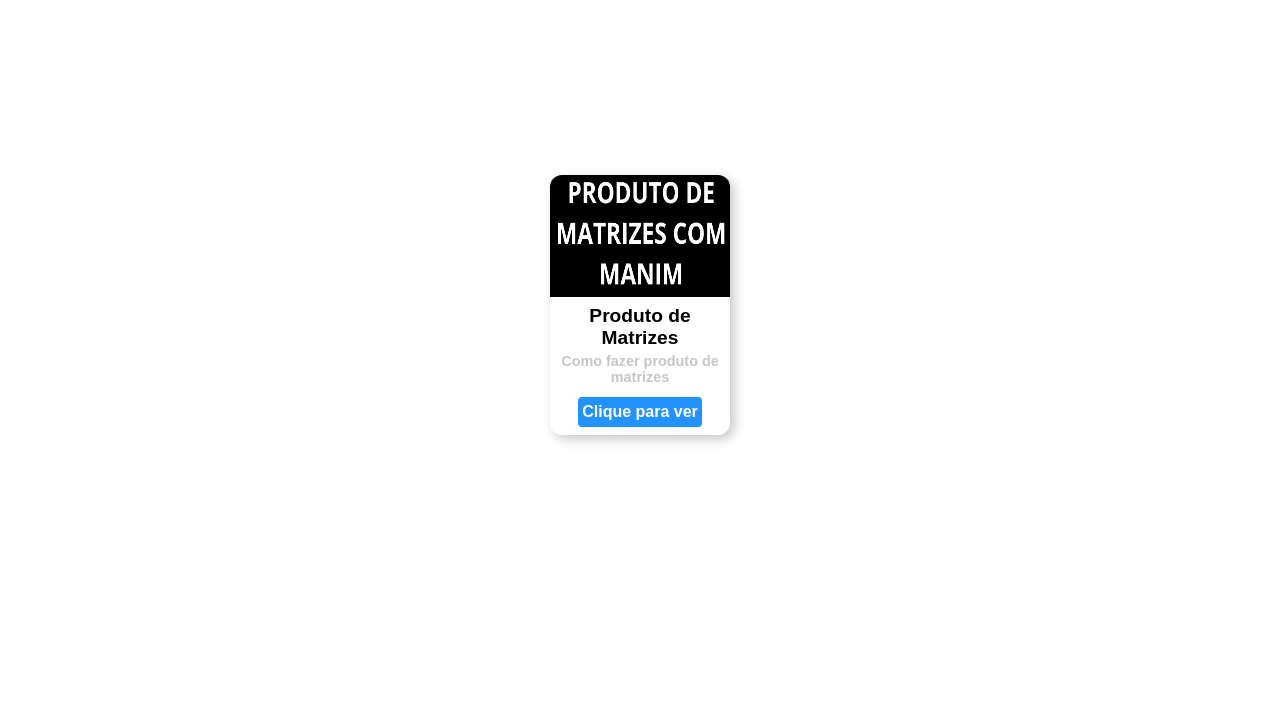
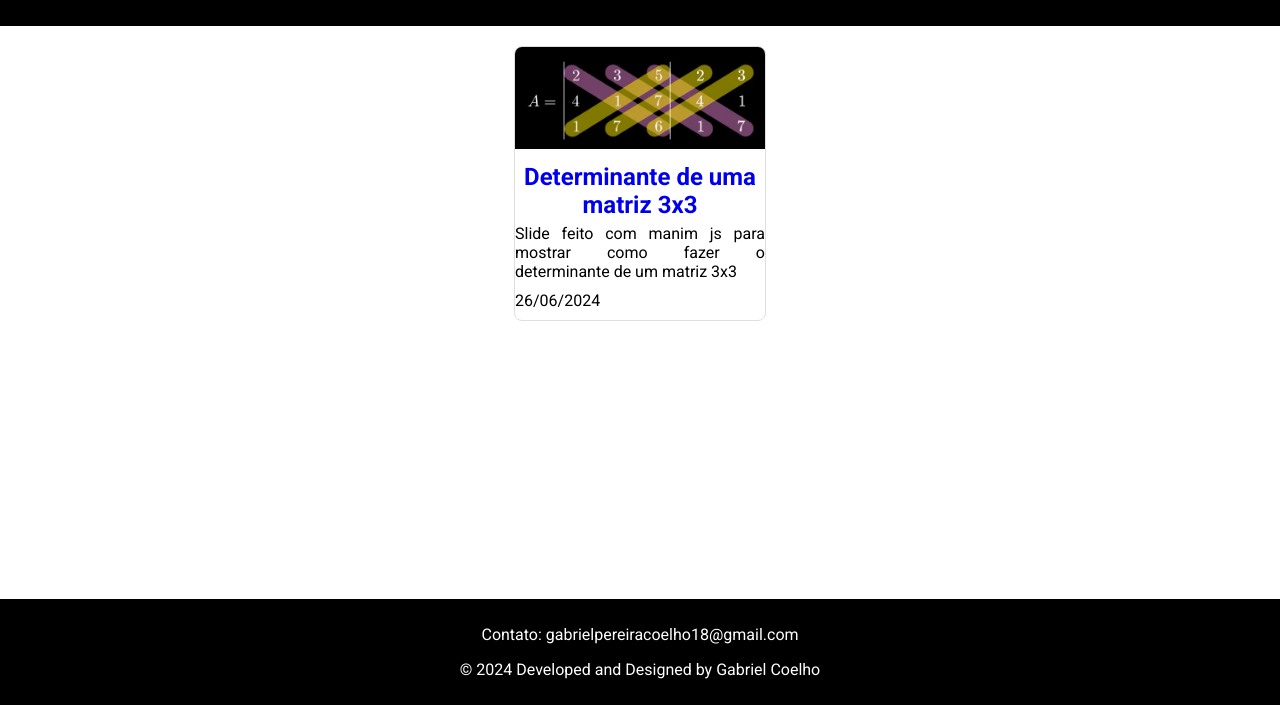
Before and after one commit to bielzinhoho/teste, a plain HTML site: page index.html in a window 1280 px wide. Shown: the part 95-800 px from the top of the page. Drawn offline with Linux system fonts and the light colour scheme.

Commit message:
primeiro commit

```diff
--- a/index.html
+++ b/index.html
@@ -1,17 +1,34 @@
 <!DOCTYPE html>
-<html lang="pt-br">
+<html lang="pt-BR">
 <head>
-    <title>Portfolio</title>
-    <link rel="stylesheet" href="style.css">
+    <meta charset="UTF-8">
+    <meta name="viewport" content="width=device-width, initial-scale=1.0">
+    <title>Meu Portfólio</title>
+    <link rel="stylesheet" href="styles.css">
+    <link href="https://fonts.googleapis.com/css2?family=Roboto:wght@400;700&display=swap" rel="stylesheet">
 </head>
 <body>
-    <article class="card">
-        <img src="assets/image.png" alt="Descrição da imagem">
-        <div>
-            <h1>Produto de Matrizes</h1>
-            <h2>Como fazer produto de matrizes</h2>
-            <a href="slides_example/"><button>Clique para ver</button></a>
+    <header>
+        <h1>APRENDENDO SOBRE MATRIZES</h1>
+    </header>
+
+    <main>
+        <div class="gallery">
+            <div class="slide">
+                <img src="image.png" alt="Foto 1">
+                <a href="slides_example/"><h2>Determinante de uma matriz 3x3</h2></a>
+                <p>Slide feito com manim js para mostrar como fazer o determinante de um matriz 3x3</p>
+                <p>26/06/2024</p>
+            </div>
+
         </div>
-    </article>
+    </main>
+
+    <footer>
+        <p>Contato: gabrielpereiracoelho18@gmail.com</p>
+        <p>© 2024 Developed and Designed by Gabriel Coelho</p>
+    </footer>
+
+    <script src="scripts.js"></script>
 </body>
 </html>
--- /dev/null
+++ b/scripts.js
@@ -0,0 +1,7 @@
+// scripts.js
+
+// Exemplo de script para futuras funcionalidades
+document.addEventListener('DOMContentLoaded', function() {
+    console.log('Documento carregado e pronto.');
+    // Adicione funcionalidades JavaScript aqui
+});
--- a/style.css
+++ /dev/null
@@ -1,67 +0,0 @@
-* {
-    margin: 0;
-    padding: 0;
-  }
-  body {
-    display: flex;
-    justify-content: center;
-    align-items: center;
-    height: 100vh;
-    font-family: "Arial";
-    gap: 16px;
-
-  }
-  .card {
-    background-color: #fff;
-    width: 180px;
-    height: 260px;
-    border-radius: 12px;
-    box-shadow: 4px 4px 12px #aaaa;
-    display: flex;
-    flex-direction: column;
-    align-items: center;
-  }
-  .card img {
-    width: 100%;
-    height: 130px;
-    border-top-left-radius: 12px;
-    border-top-right-radius: 12px;
-  }
-  .card div {
-    display: flex;
-    flex-direction: column;
-    justify-content: center;
-    align-items: center;
-    gap: 4px;
-    flex-grow: 1;
-    width: 100%;
-    text-align: center;
-    padding: 8px;
-  }
-  .card h1 {
-    font-size: 1.2rem;
-  }
-  .card h2 {
-    font-size: .9rem;
-    color: #aaaa;
-  }
-  .card button {
-    background-color: #2192FF;
-    height: 30px;
-    border: none;
-    padding: 4px;
-    width: 100%;
-    color: #fff;
-    font-size: 1rem;
-    font-weight: bold;
-    border-radius: 4px;
-    margin-top: 8px;
-  }
-  .card button:hover {
-    background-color: #137de8;
-    cursor: pointer;
-  }
-  .card button:focus {
-    outline: none;
-    box-shadow: 0 0 0 3px rgba(33, 146, 255, 0.5);
-  }
--- /dev/null
+++ b/styles.css
@@ -0,0 +1,63 @@
+/* styles.css */
+body {
+
+    font-family: 'Roboto', sans-serif;
+    margin: 0;
+    padding: 0;
+}
+
+header {
+    background-color: #000000;
+    color: rgb(251, 255, 0);
+    padding: 20px 0;
+    text-align: center;
+}
+
+main {
+    padding: 20px;
+}
+
+.gallery {
+    display: flex;
+    flex-wrap: wrap;
+    gap: 20px;
+    justify-content: center;
+}
+
+.slide {
+    border: 1px solid hsl(0, 0%, 87%);
+    background-color: rgb(255, 255, 255);
+    border-radius: 8px;
+    overflow: hidden;
+    width: 250px;
+    text-align: center;
+}
+
+.slide img {
+    width: 100%;
+    height: auto;
+}
+
+.slide h2 {
+    margin: 10px 0 5px;
+    text-decoration: none;
+
+}
+a {
+    text-decoration: none; /* Remove o sublinhado */
+}
+
+.slide p {
+    margin: 0 0 10px;
+    text-align: justify;
+}
+
+footer {
+    background-color: #000000;
+    color: white;
+    text-align: center;
+    padding: 10px 0;
+    position: fixed;
+    width: 100%;
+    bottom: 0;
+}
```
Also changed, not shown: assets/image.png (deleted), image.png (added).
